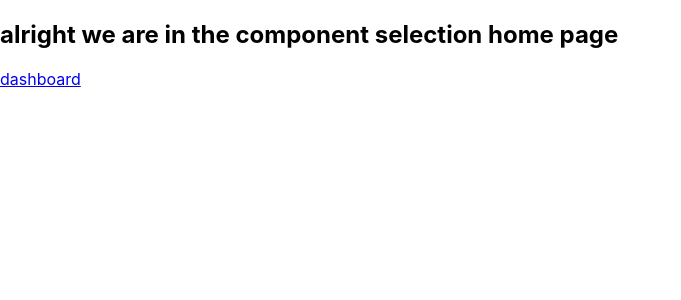
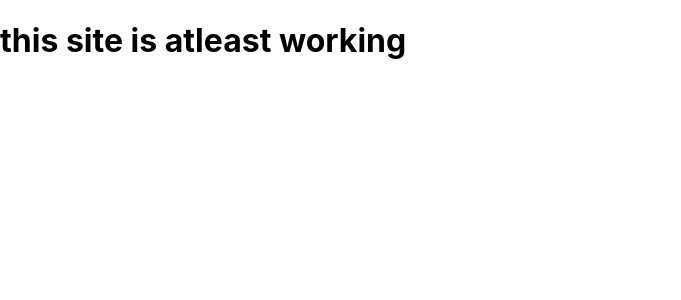
Before and after one commit to talksik/clean-force, a React (Create React App) app: page / in a window 1280 px wide. Shown: the top 300 px of the page, without its empty margins (0-681 px from the left). Built offline with nearby package versions, Linux system fonts and the light colour scheme.

Commit message:
setting up firebase deployment and hosting

```diff
--- a/src/index.js
+++ b/src/index.js
@@ -6,7 +6,7 @@ import * as serviceWorker from './serviceWorker';
 
 ReactDOM.render(
   <React.StrictMode>
-    <Home />
+    <h1>this site is atleast working</h1>
   </React.StrictMode>,
   document.getElementById('root')
 );
```
Also changed, not shown: firebase.json (added), 1 other file (tests, documents, lock files or other folders).
